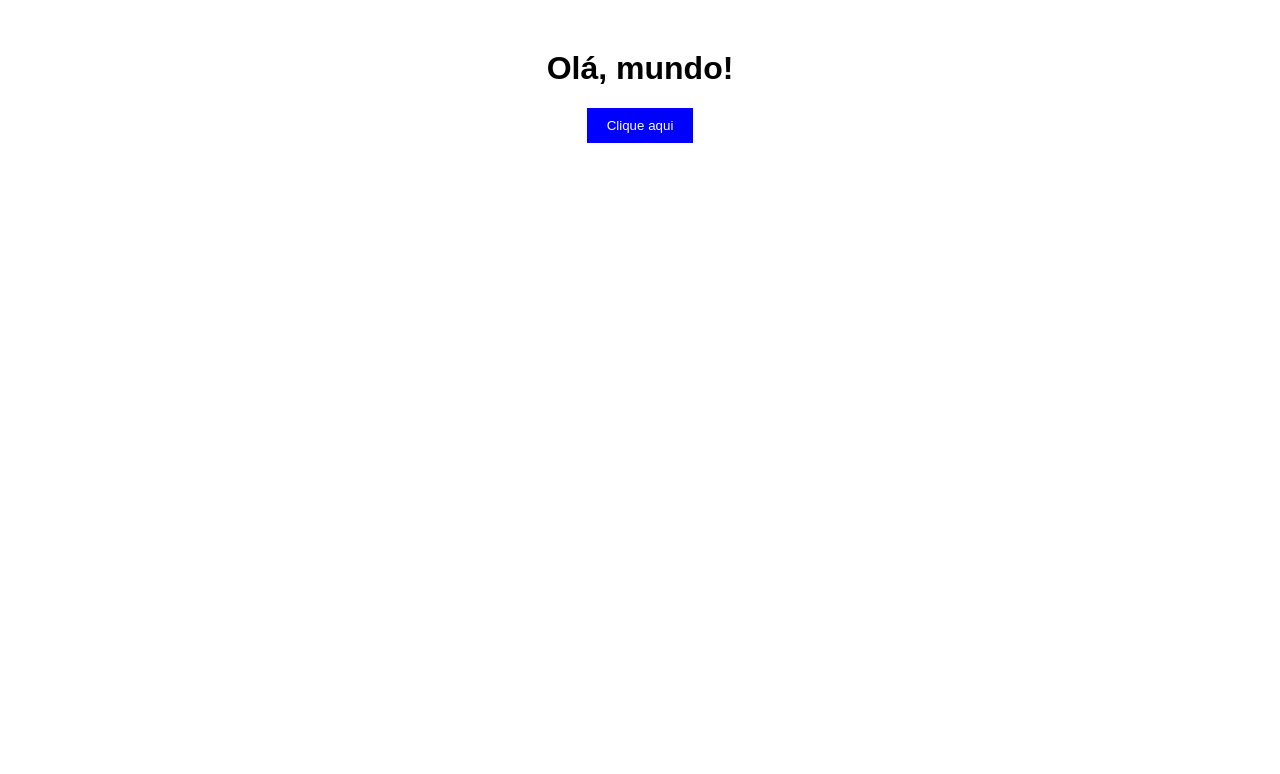
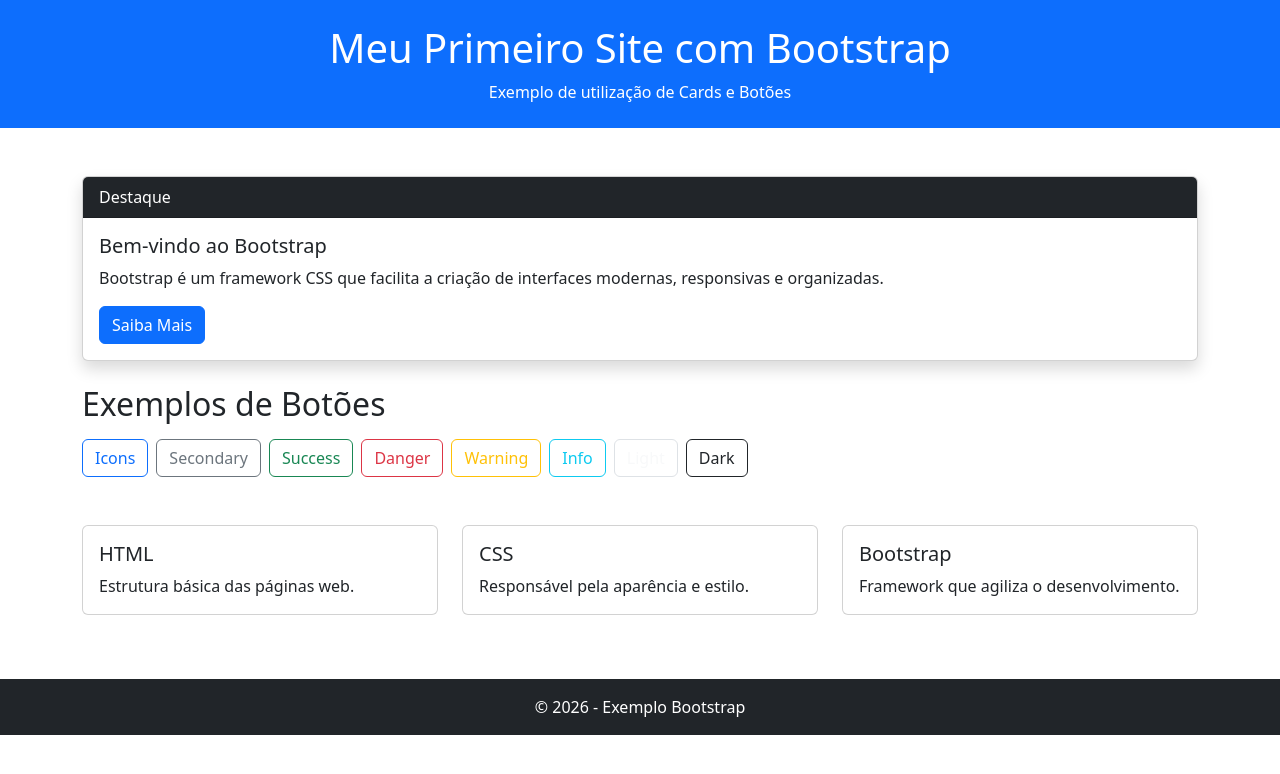
Before and after one commit to mellanymarafigo-prog/docemel.github.io, a plain HTML site: page index.html in a window 1280 px wide. Drawn offline with nearby package versions, Linux system fonts and the light colour scheme.

Commit message:
Update index.html

```diff
--- a/index.html
+++ b/index.html
@@ -1,20 +1,136 @@
-<!DOCTYPE html> <!-- Define o tipo do documento como HTML5 -->
-<html lang="pt-br"> <!-- Início do HTML e idioma português do Brasil -->
+<!DOCTYPE html>
+<html lang="pt-BR">
+<head>
+    <meta charset="UTF-8">
+    <meta name="viewport" content="width=device-width, initial-scale=1.0">
 
-<head> <!-- Cabeçalho do site -->
-    <meta charset="UTF-8"> <!-- Define a codificação de caracteres -->
-    <title>Projeto Base</title> <!-- Título da aba do navegador -->
+    <!-- Bootstrap CSS -->
+    <link href="https://cdn.jsdelivr.net/npm/bootstrap@5.3.8/dist/css/bootstrap.min.css" rel="stylesheet">
 
-    <link rel="stylesheet" type="text/css" href="style.css"> <!-- Conecta o arquivo CSS -->
+    <!-- Favicon -->
+    <link rel="icon" type="image/png" href="favicon.png">
+
+    <title>Exemplo Bootstrap</title>
 </head>
+<body>
 
-<body> <!-- Corpo visível do site -->
+    <!-- Cabeçalho -->
+    <header class="bg-primary text-white text-center py-4">
+        <h1>Meu Primeiro Site com Bootstrap</h1>
+        <p class="mb-0">Exemplo de utilização de Cards e Botões</p>
+    </header>
 
-    <h1>Olá, mundo!</h1> <!-- Título principal da página -->
+    <!-- Conteúdo Principal -->
+    <main class="container mt-5">
 
-    <button id="botao">Clique aqui</button> <!-- Botão com identificador -->
+        <!-- Card -->
+        <div class="card shadow mb-4">
+            <div class="card-header bg-dark text-white">
+                Destaque
+            </div>
 
-    <script src="script.js"></script> <!-- Conecta o arquivo JavaScript -->
+            <div class="card-body">
+                <h5 class="card-title">Bem-vindo ao Bootstrap</h5>
+
+                <p class="card-text">
+                    Bootstrap é um framework CSS que facilita a criação
+                    de interfaces modernas, responsivas e organizadas.
+                </p>
+
+                <a href="#" class="btn btn-primary">
+                    Saiba Mais
+                </a>
+            </div>
+        </div>
+
+        <!-- Botões -->
+        <h2 class="mb-3">Exemplos de Botões</h2>
+
+        <div class="d-flex flex-wrap gap-2">
+
+            <a href="icons.html" class="btn btn-outline-primary">
+                Icons
+            </a>
+
+            <button type="button" class="btn btn-outline-secondary">
+                Secondary
+            </button>
+
+            <button type="button" class="btn btn-outline-success">
+                Success
+            </button>
+
+            <button type="button" class="btn btn-outline-danger">
+                Danger
+            </button>
+
+            <button type="button" class="btn btn-outline-warning">
+                Warning
+            </button>
+
+            <button type="button" class="btn btn-outline-info">
+                Info
+            </button>
+
+            <button type="button" class="btn btn-outline-light border">
+                Light
+            </button>
+
+            <button type="button" class="btn btn-outline-dark">
+                Dark
+            </button>
+
+        </div>
+
+        <!-- Cards em Colunas -->
+        <div class="row mt-5">
+
+            <div class="col-md-4 mb-3">
+                <div class="card h-100">
+                    <div class="card-body">
+                        <h5 class="card-title">HTML</h5>
+                        <p class="card-text">
+                            Estrutura básica das páginas web.
+                        </p>
+                    </div>
+                </div>
+            </div>
+
+            <div class="col-md-4 mb-3">
+                <div class="card h-100">
+                    <div class="card-body">
+                        <h5 class="card-title">CSS</h5>
+                        <p class="card-text">
+                            Responsável pela aparência e estilo.
+                        </p>
+                    </div>
+                </div>
+            </div>
+
+            <div class="col-md-4 mb-3">
+                <div class="card h-100">
+                    <div class="card-body">
+                        <h5 class="card-title">Bootstrap</h5>
+                        <p class="card-text">
+                            Framework que agiliza o desenvolvimento.
+                        </p>
+                    </div>
+                </div>
+            </div>
+
+        </div>
+
+    </main>
+
+    <!-- Rodapé -->
+    <footer class="bg-dark text-white text-center py-3 mt-5">
+        <p class="mb-0">
+            © 2026 - Exemplo Bootstrap
+        </p>
+    </footer>
+
+    <!-- Bootstrap JS -->
+    <script src="https://cdn.jsdelivr.net/npm/bootstrap@5.3.8/dist/js/bootstrap.bundle.min.js"></script>
+
 </body>
-
-</html> <!-- Fim do HTML -->
+</html>
```
